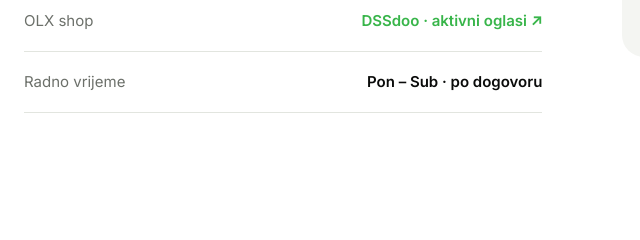
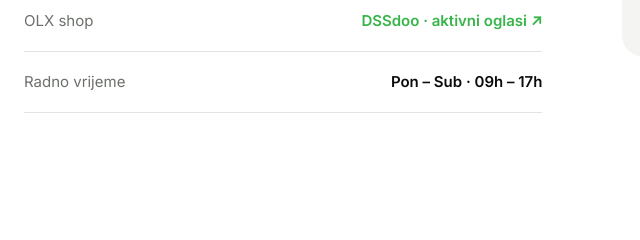
Before and after one commit to jiren9k-max/Dss, a plain HTML site: page index.html in a window 1280 px wide. Shown: the part 10125-10365 px from the top of the page, 0-640 px from the left. Drawn offline with nearby package versions, Linux system fonts and the light colour scheme; a script that the page names is missing.

Commit message:
Set working hours to 09h - 17h
Co-Authored-By: Claude Opus 5.5 <noreply@anthropic.com>

```diff
--- a/index.html
+++ b/index.html
@@ -372,7 +372,7 @@
             <li><span>Telefon</span><a href="tel:+38761869042">+387 61 869 042</a></li>
             <li><span>Instagram</span><a href="https://www.instagram.com/dssdetailing_sarajevo/" target="_blank" rel="noreferrer">@dssdetailing_sarajevo</a></li>
             <li><span>OLX shop</span><a href="https://olx.ba/shops/DSSdoo/aktivni" target="_blank" rel="noreferrer">DSSdoo · aktivni oglasi ↗</a></li>
-            <li><span>Radno vrijeme</span><b>Pon – Sub · po dogovoru</b></li>
+            <li><span>Radno vrijeme</span><b>Pon – Sub · 09h – 17h</b></li>
           </ul>
         </div>
 
```
